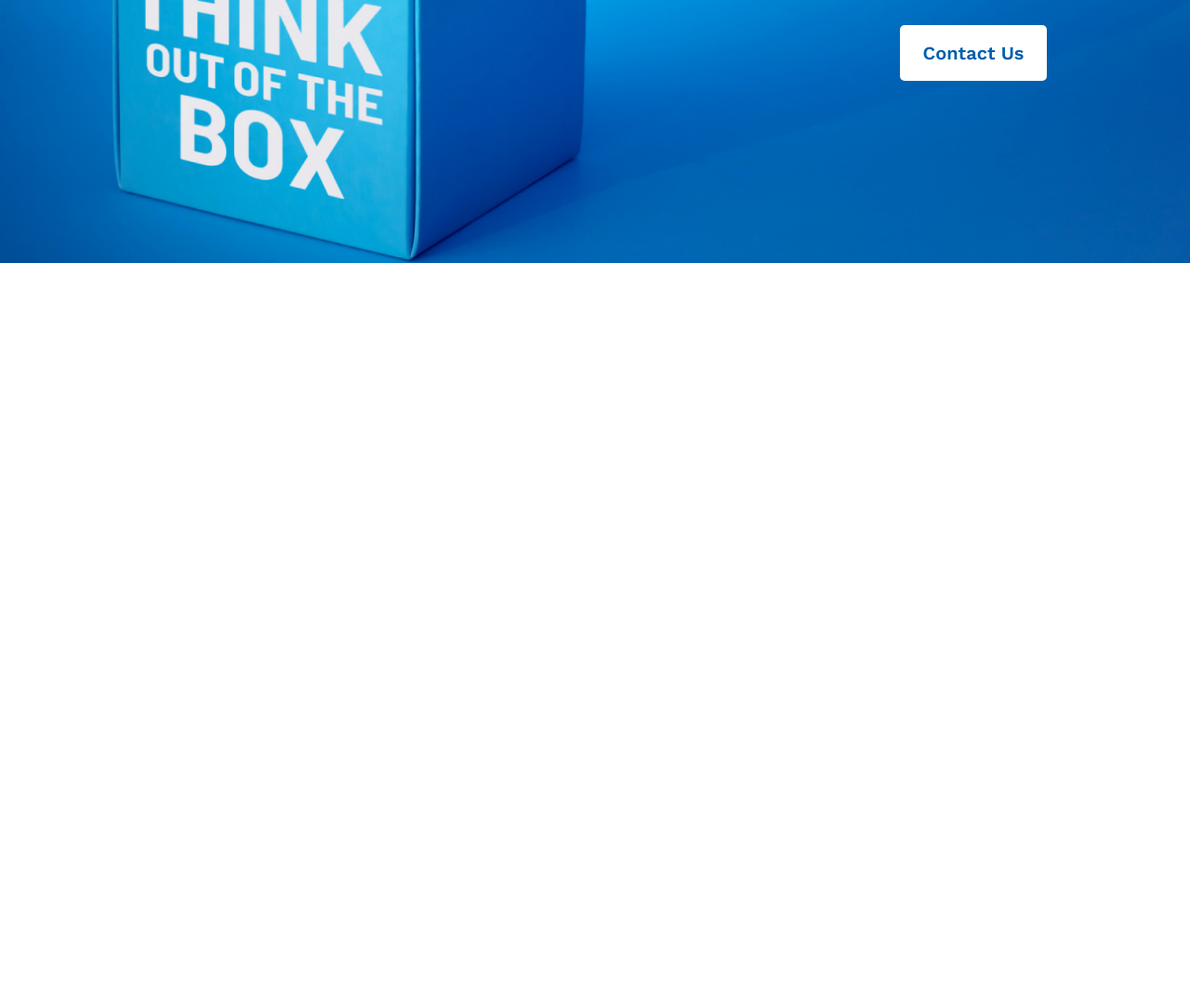
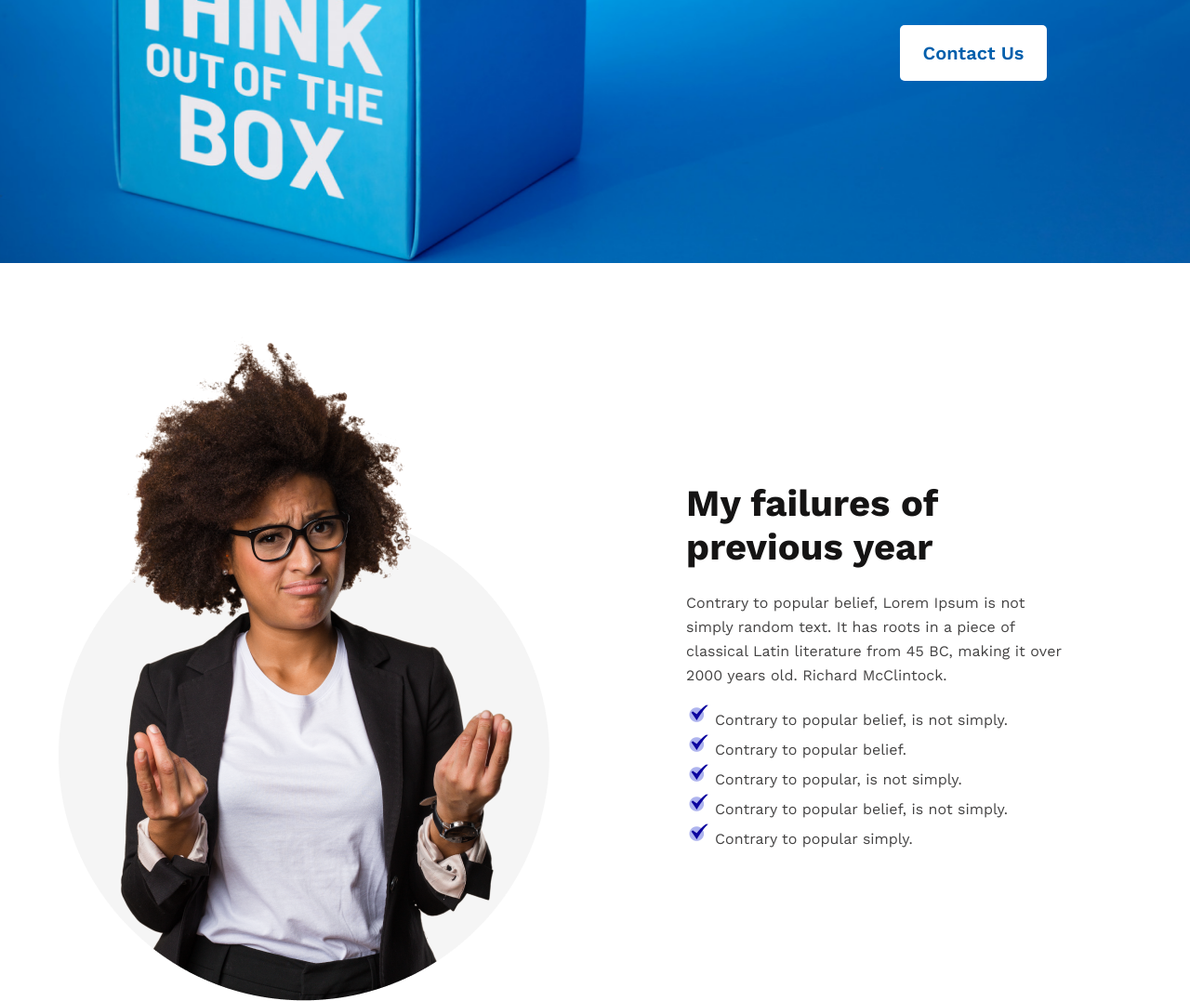
Before and after one commit to anannanur/new-year-new-me, a plain HTML site: page index.html in a window 1280 px wide. Shown: the part 517-1594 px from the top of the page at 93% size. Before the commit the page ends 800 px from the top, so only its background shows below. Drawn offline with nearby package versions, Linux system fonts and the light colour scheme.

Commit message:
about section done

```diff
--- a/index.html
+++ b/index.html
@@ -14,12 +14,8 @@
 </head>
 
 <body>
-    <header>
-
-    </header>
-    <main>
     <!-- banner section  -->
-        <div class="banner-img">
+    <header class="banner">
         <div class="banner-parent-div">
             <div class="empty-div"></div>
             <div class="banner-description">
@@ -32,7 +28,31 @@
                 <button class="primary-btn">Contact Us</button>
             </div>
         </div>
+    </header>
+    <main>
+        <!-- about section  -->
+        <section class="about">
+            <div class="img-div">
+                <img src="./images/person.png" alt="">
             </div>
+            <div class="about-description">
+                <div>
+                    <h1>My failures of</h1>
+                    <h1>previous year</h1>
+                    <p>Contrary to popular belief, Lorem Ipsum is not <br> simply random text. It has roots in a piece
+                        of<br>
+                        classical Latin literature from 45 BC, making it over<br> 2000 years old. Richard McClintock.
+                    </p>
+                    <ul class="custom-bullets">
+                        <li>Contrary to popular belief, is not simply.</li>
+                        <li>Contrary to popular belief.</li>
+                        <li>Contrary to popular, is not simply.</li>
+                        <li>Contrary to popular belief, is not simply.</li>
+                        <li>Contrary to popular simply.</li>
+                    </ul>
+                </div>
+            </div>
+        </section>
     </main>
 </body>
 
--- a/style.css
+++ b/style.css
@@ -3,7 +3,8 @@
     margin: 0;
     font-family: 'Work Sans', sans-serif;
 }
-.primary-btn{
+
+.primary-btn {
     padding: 18px 25px;
     border-radius: 5px;
     background-color: #fff;
@@ -12,8 +13,14 @@
     font-weight: 600;
     font-size: 20px;
 }
-/* banner styles  */
-.banner-img {
+
+main {
+    max-width: 1200px;
+    margin: auto;
+}
+
+/* banner section styles  */
+.banner {
     background-image: url(./images/banner/banner3.png);
     height: 100vh;
     background-size: cover;
@@ -41,7 +48,6 @@
 .banner-description h1 {
     font-size: 65px;
     font-weight: 700;
-    /* line-height: 70px; */
 }
 
 .banner-description p {
@@ -50,3 +56,54 @@
     font-weight: 400;
     margin: 20px 0 30px 0;
 }
+
+/* about section styles  */
+.about {
+    display: flex;
+    align-items: center;
+    justify-content: center;
+    padding: 70px 0;
+}
+
+.about .img-div {
+    flex: 50%;
+}
+
+.about-description {
+    flex: 50%;
+    display: flex;
+    justify-content: center;
+}
+
+.about-description h1 {
+    font-size: 40px;
+    color: #151414;
+    font-weight: 700;
+}
+
+.about-description p,
+li {
+    font-weight: 400;
+    font-size: 16px;
+    line-height: 26px;
+    color: #444343;
+}
+
+.about-description p {
+    margin: 24px 0 16px 0;
+}
+
+.custom-bullets {
+    list-style-image: url(./images/check-mark.png);
+    background-size: 24px 24px;
+    list-style-position: inside;
+}
+
+/* planning section  */
+.planning .planning-title {
+    font-weight: 700;
+    font-size: 40px;
+    line-height: 47px;
+    text-align: center;
+    color: #151414;
+}
```
Also changed, not shown: images/check-mark.png (added). Lines whose indentation alone changed are shown as unchanged.
